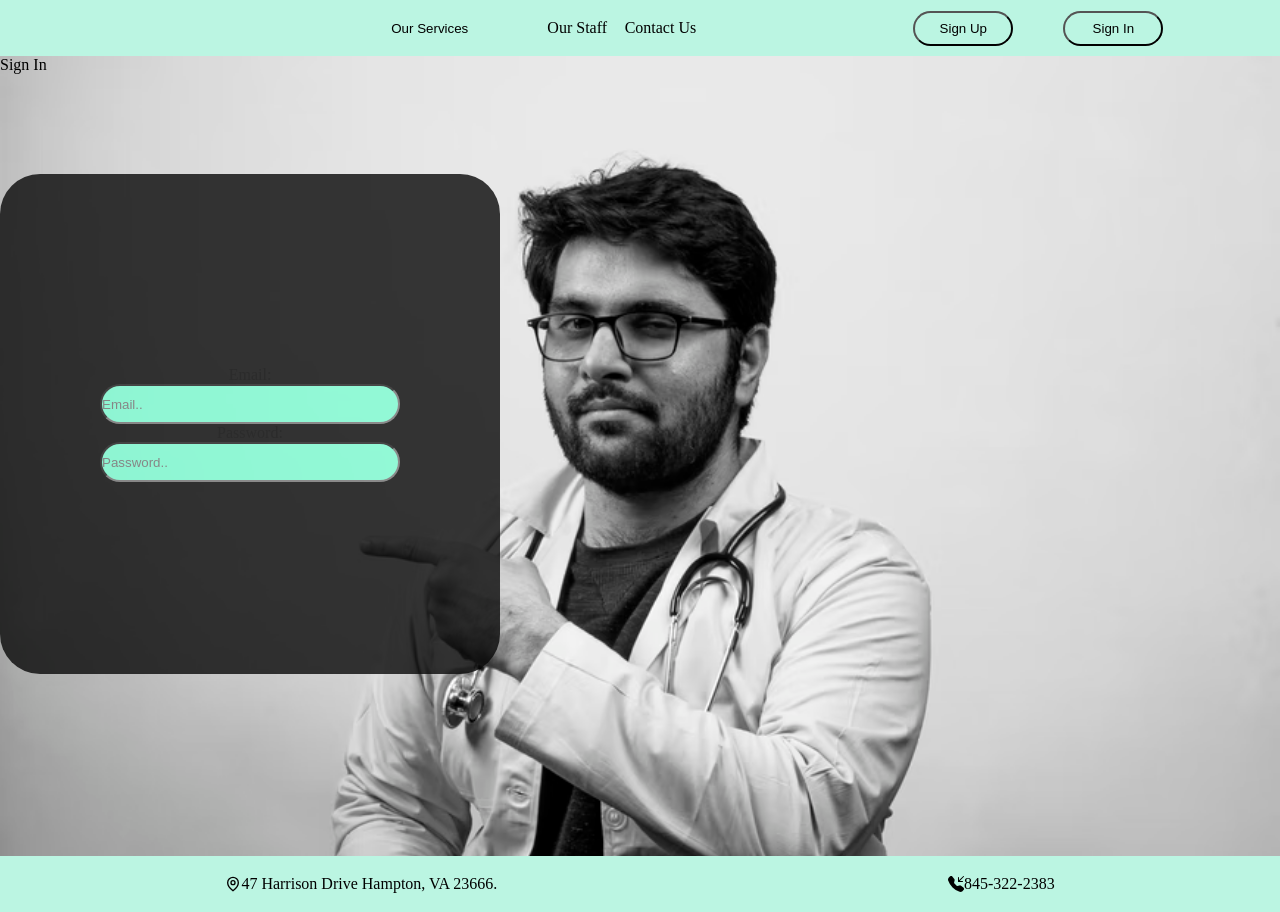
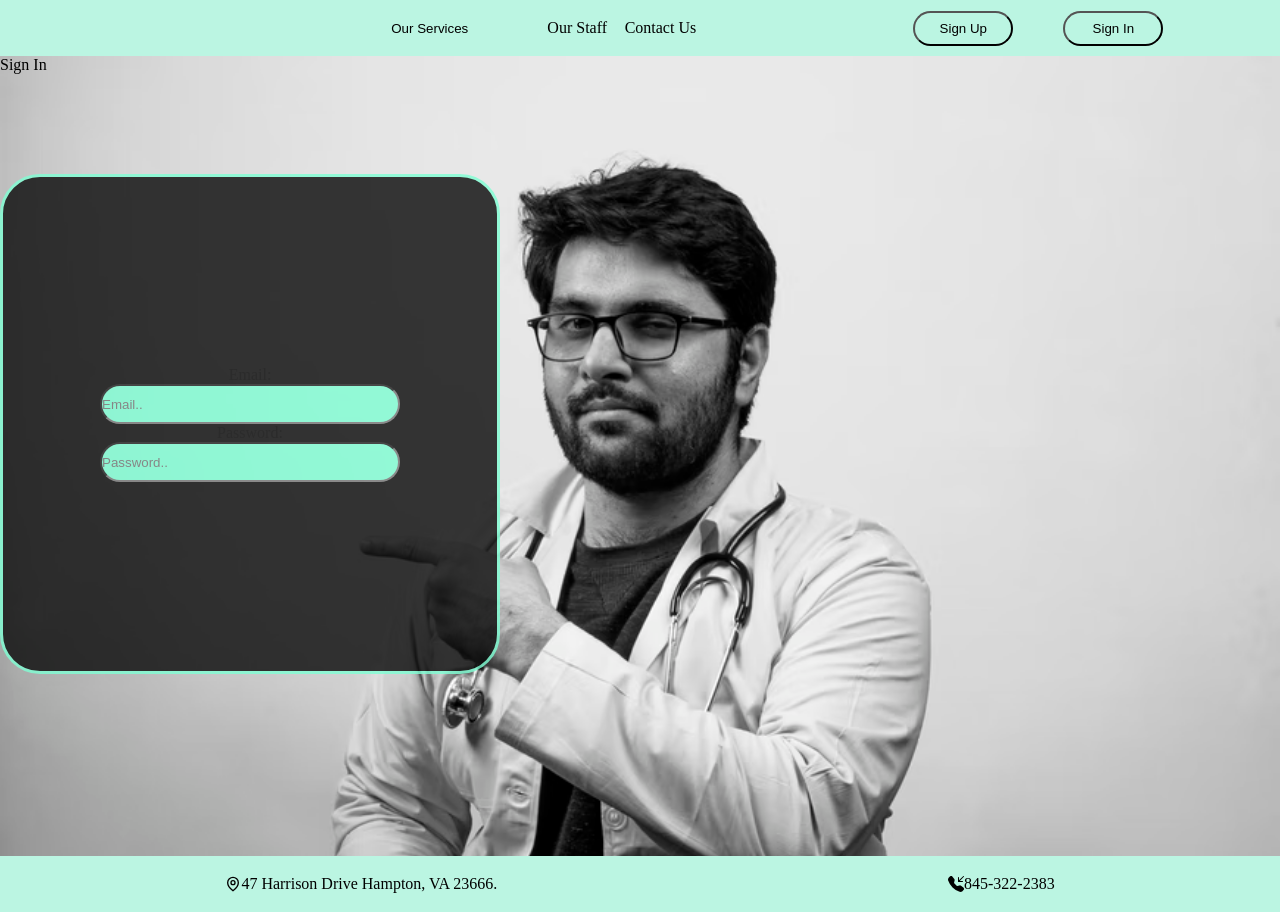
Before and after one commit to fidashn/medical-website, a React (Create React App) app: page /signIn in a window 1280 px wide. Built offline with nearby package versions, Linux system fonts and the light colour scheme.

Commit message:
added border to the forms

```diff
--- a/src/App.css
+++ b/src/App.css
@@ -151,6 +151,7 @@ height: 500px;
 background-color: rgb(8, 8, 8);
 opacity: 0.8;
 border-radius: 40px;
+border: 3px  aquamarine solid;
 }
 
 input[type=text] {
```
